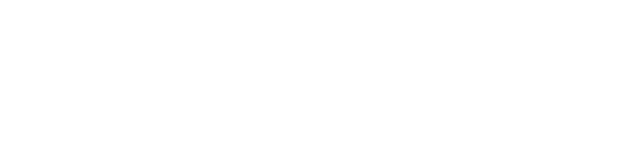
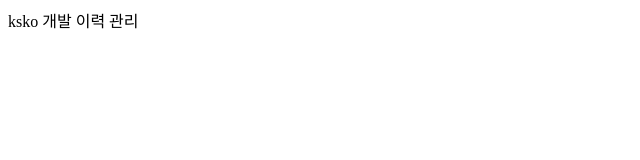
Before and after one commit to KoKyeongseok/ksko.github.io, a plain HTML site: page index.html in a window 1280 px wide. Shown: the whole page, without its empty margins (0-640 px from the left). Drawn offline with Linux system fonts and the light colour scheme.

Commit message:
initial commit re

```diff
--- a/index.html
+++ b/index.html
@@ -2,9 +2,9 @@
 <html lang="en">
 <head>
     <meta charset="UTF-8">
-    <title>Title</title>
+    <title>ksko 개발 이력 관리</title>
 </head>
 <body>
-
+ksko 개발 이력 관리
 </body>
 </html>
```
